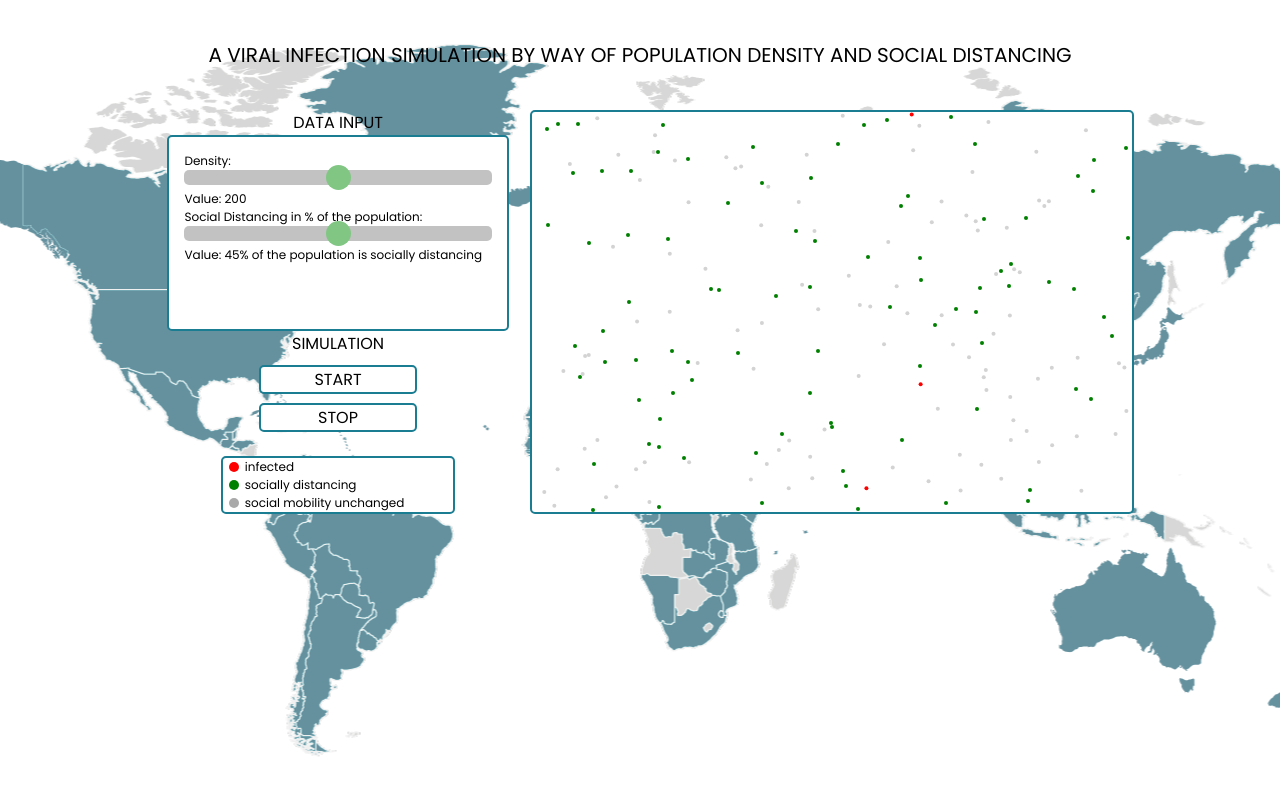
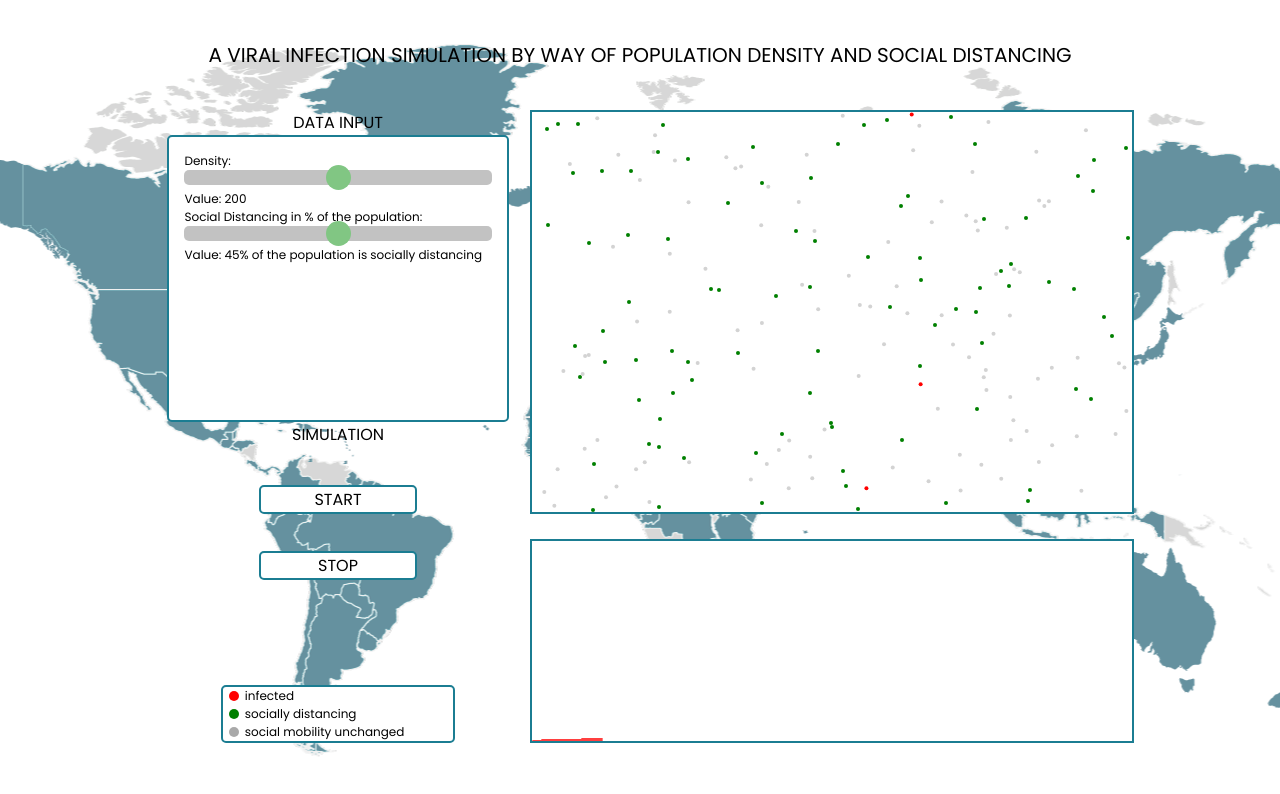
Before and after one commit to Arno-co/C19_simulation, a website built with webpack: page index.html in a window 1280 px wide. Both pictures are taken after a click on the button "START". Built offline with nearby package versions, Linux system fonts and the light colour scheme.

Commit message:
Add graph canvas and stop function

```diff
--- a/index.html
+++ b/index.html
@@ -47,6 +47,8 @@
         </div>
         <div class="canvas-container">
             <canvas id="simulation-canvas"></canvas>
+            <div id='infection-rate'></div>
+            <canvas id="graph-canvas"></canvas>
             <!-- <canvas id="simulation-canvas"></canvas> -->
             <!-- <p>infected: <span id="infected-number"></span></p> -->
         </div>
--- /dev/null
+++ b/src/column.js
@@ -0,0 +1,28 @@
+
+
+export const GRAPH_DEFAULTS = {
+    WIDTH: 1,
+    COLOR: 'red'
+
+}
+
+export class Column {
+    constructor(pos, width, height) {
+        this.pos = pos;
+        this.width = width;
+        this.height = height;
+        this.color = GRAPH_DEFAULTS.COLOR
+    }
+
+    draw(ctx) {
+        ctx.fillStyle = GRAPH_DEFAULTS.COLOR;
+        ctx.fillRect(
+            this.pos[0],
+            this.pos[1],
+            this.width,
+            this.height
+        )
+    }
+
+
+}
--- /dev/null
+++ b/src/graph.js
@@ -0,0 +1,36 @@
+import { Column, GRAPH_DEFAULTS} from './column';
+
+export default class Graph {
+    constructor(simulation, ctx) {
+        this.DIM_X = 600;
+        this.DIM_Y = 200;
+        this.XParameter = GRAPH_DEFAULTS.WIDTH / 2;
+        this.columns = [];
+        this.graphInterval = null;
+        this.simulation = simulation;
+        this.populationInfected = this.simulation.populationInfected
+        this.draw(ctx);
+
+    }
+
+    addColumn() {
+        let newColumn = new Column(
+            [this.XParameter, this.DIM_Y],
+            GRAPH_DEFAULTS.WIDTH,
+            -((this.DIM_Y / this.simulation.density) * this.simulation.infectionNumber)
+            )
+
+            this.columns.push(newColumn);
+            this.XParameter += GRAPH_DEFAULTS.WIDTH;
+        }
+
+        draw(ctx) {
+            ctx.clearRect(0, 0, this.DIM_X, this.DIM_Y);
+        this.columns.forEach(column => column.draw(ctx));
+    }
+
+    step() {
+        this.addColumn();
+    }
+
+}
--- /dev/null
+++ b/src/graph_view.js
@@ -0,0 +1,28 @@
+
+
+export default class GraphView {
+    constructor (graph, simulation, ctx) {
+        this.graph = graph;
+        this.simulation = simulation;
+        this.ctx = ctx;
+    }
+
+    start() {
+        this.graph.graphInterval = setInterval(() => {
+            this.graph.step();
+            this.graph.draw(this.ctx);
+            if (this.simulation.populationInfected) {
+                clearInterval(this.graph.graphInterval);
+                // this.stop(this.graph)
+            }
+        }, 40);
+
+    }
+
+    stop(graph) {
+
+        clearInterval(graph.graphInterval);
+    }
+
+
+}
--- a/src/index.js
+++ b/src/index.js
@@ -1,18 +1,30 @@
 import Simulation from './simulation';
 import SimulationView from './simulation_view';
+import Graph from './graph';
+import GraphView from './graph_view';
 import MovingObject from './moving_object';
 import {Person} from './person';
 
 
+
 document.addEventListener("DOMContentLoaded", function () {
     const canvasEl1 = document.getElementsByTagName("canvas")[0];
+    const canvasEl2 = document.getElementsByTagName("canvas")[1];
 
     canvasEl1.width = Simulation.DIM_X;
     canvasEl1.height = Simulation.DIM_Y;
     const ctx1 = canvasEl1.getContext("2d");
 
+    canvasEl2.width = Simulation.DIM_X;
+    canvasEl2.height = Simulation.DIM_Y / 2;
+    const ctx2 = canvasEl2.getContext("2d");
+
+
+
     window.Simulation = Simulation;
     window.SimulationView = SimulationView;
+    window.Graph = Graph;
+    window.GraphView = GraphView;
 
 
     let infectedNumber = document.getElementById("infected-number");
@@ -43,24 +55,32 @@ document.addEventListener("DOMContentLoaded", function () {
     console.log(socialDist.value);
 
     let currentSimulation = null;
+    window.currentSimulation = currentSimulation;
     let currentSimulationView = null;
-
+    let currentGraph = null;
+    let currentGraphView = null;
+    let infectionRate = document.getElementById('infection-rate');
 
     let startSimulation = document.getElementById('start');
     startSimulation.onclick = function () {
         currentSimulation = new Simulation(density.value, socialDist.value / 100, ctx1);
-        currentSimulationView = new SimulationView(currentSimulation, ctx1)
+        currentSimulationView = new SimulationView(currentSimulation, ctx1);
+        currentGraph = new Graph (currentSimulation, ctx2);
+        currentGraphView = new GraphView(currentGraph, currentSimulation, ctx2);
         currentSimulationView.start();
+        currentGraphView.start();
         console.log(currentSimulation);
-
-
+        console.log(currentGraph);
         // infectedNumber.innerHTML = currentSimulation.infectionNumber;
     }
+
+    // infectionRate.innerHTML = currentSimulation.infectionNumber || 0
 
 
     let stopSimulation = document.getElementById('stop');
     stopSimulation.onclick = function () {
         currentSimulationView.stop(currentSimulation);
+        currentGraphView.stop(currentGraph)
     }
 
     let s1 = new Simulation(density.value, socialDist.value / 100, ctx1);
--- a/src/simulation.js
+++ b/src/simulation.js
@@ -46,7 +46,6 @@ export default class Simulation {
     }
 
     addConsciousCitizen() {
-        // debugger;
         for (let i=1; i<this.persons.length * this.socialDistancingRate+1; i++) {
             this.persons[i].consciousCitizen = true;
             this.persons[i].vel = [0,0];
--- a/src/simulation_view.js
+++ b/src/simulation_view.js
@@ -1,4 +1,4 @@
-import Simulation from './simulation';
+
 
 
 export default class SimulationView {
```
Also changed, not shown: dist/bundle.js, dist/index.css.
